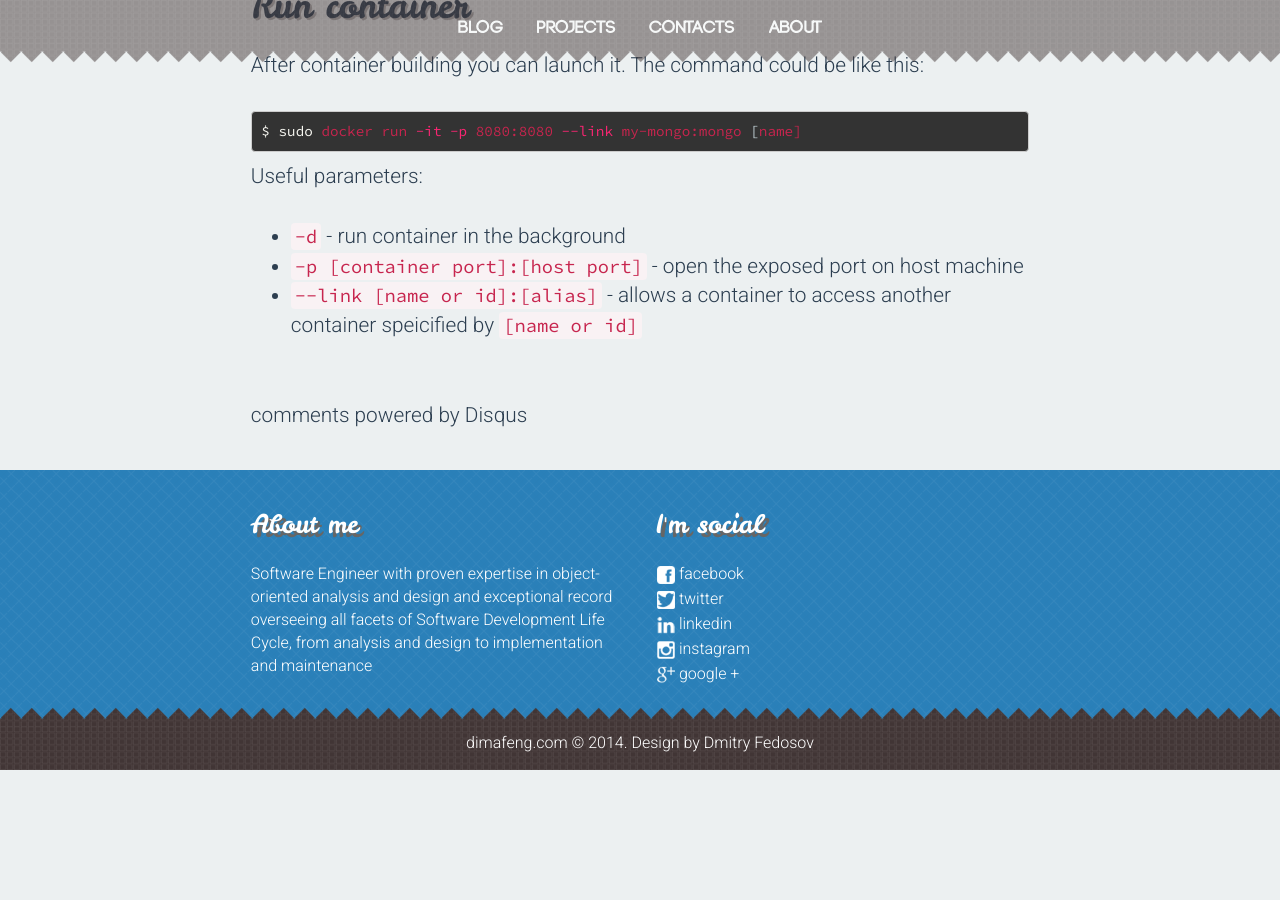
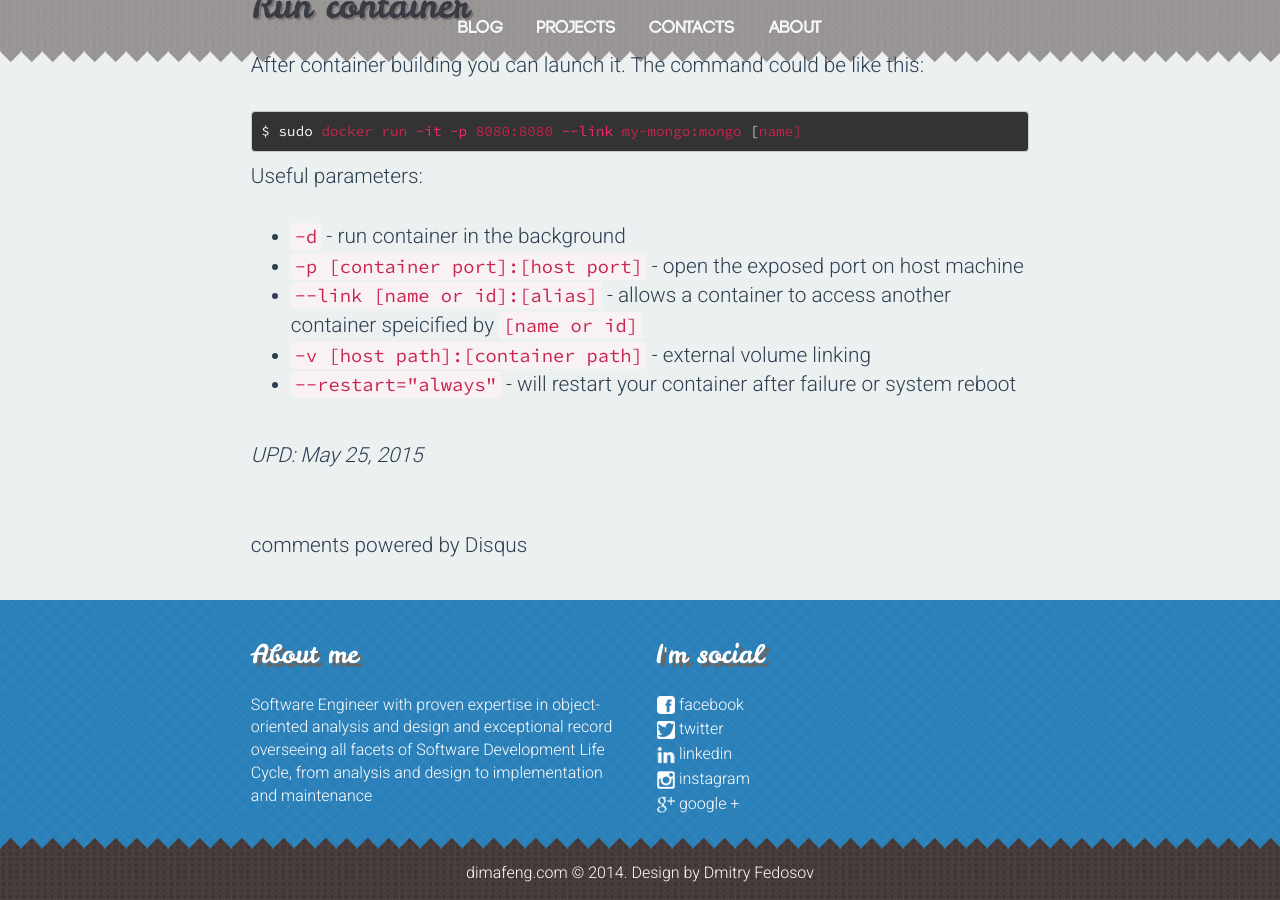
Before and after one commit to dimafeng/dimafeng.github.io, a Jekyll site: the page built from _posts/2015-05-22-docker1.markdown, in a window 1280 px wide and 900 px high, scrolled down 1788 px. Built offline with Jekyll 4.4.1, drawn with Linux system fonts in a browser that asks for light colours; nearby versions of some CDN libraries; comment, search, counter and statistics services are not loaded; before the commit the page ends 2558 px from its top, so only the background shows below that.

Commit message:
Article update

```diff
--- a/_posts/2015-05-22-docker1.markdown
+++ b/_posts/2015-05-22-docker1.markdown
@@ -52,3 +52,9 @@ Useful parameters:
 * `-d` - run container in the background
 * `-p [container port]:[host port]` - open the exposed port on host machine
 * `--link [name or id]:[alias]` - allows a container to access another container speicified by `[name or id]`
+* `-v [host path]:[container path]` - external volume linking
+* `--restart="always"` - will restart your container after failure or system reboot
+
+---
+
+*UPD: May 25, 2015*
```
